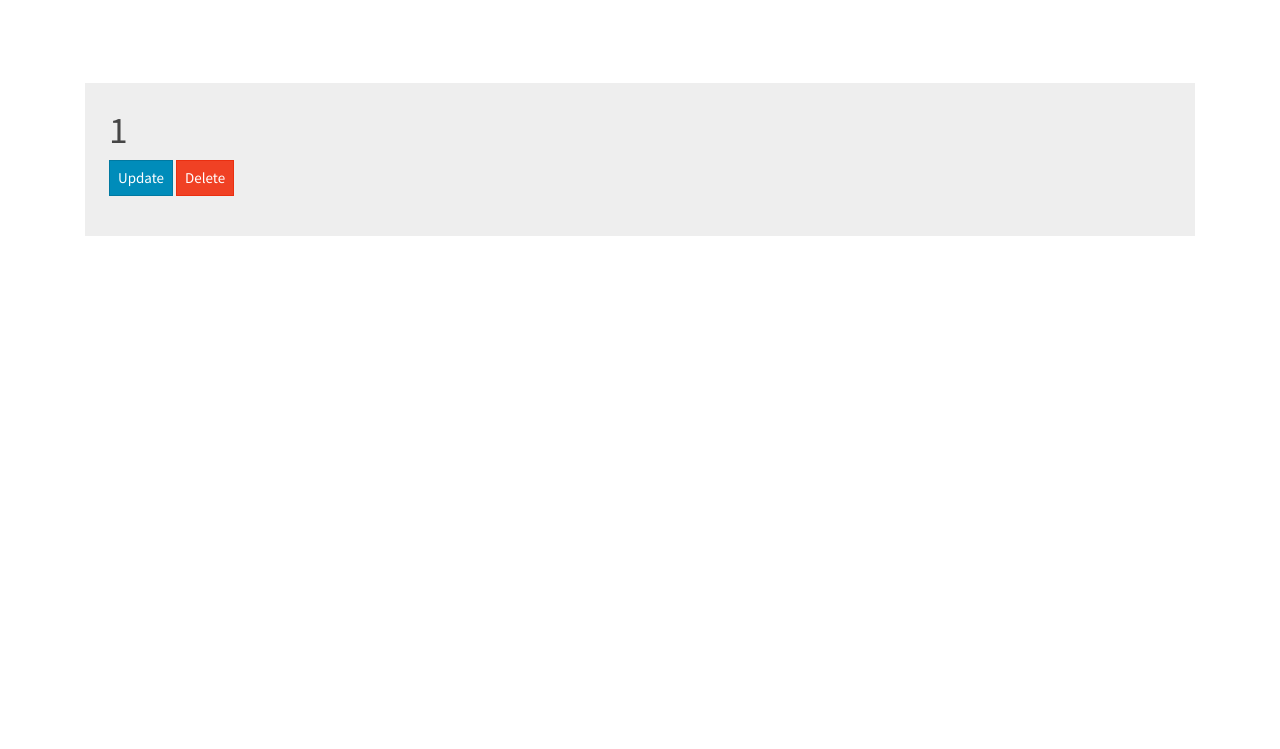
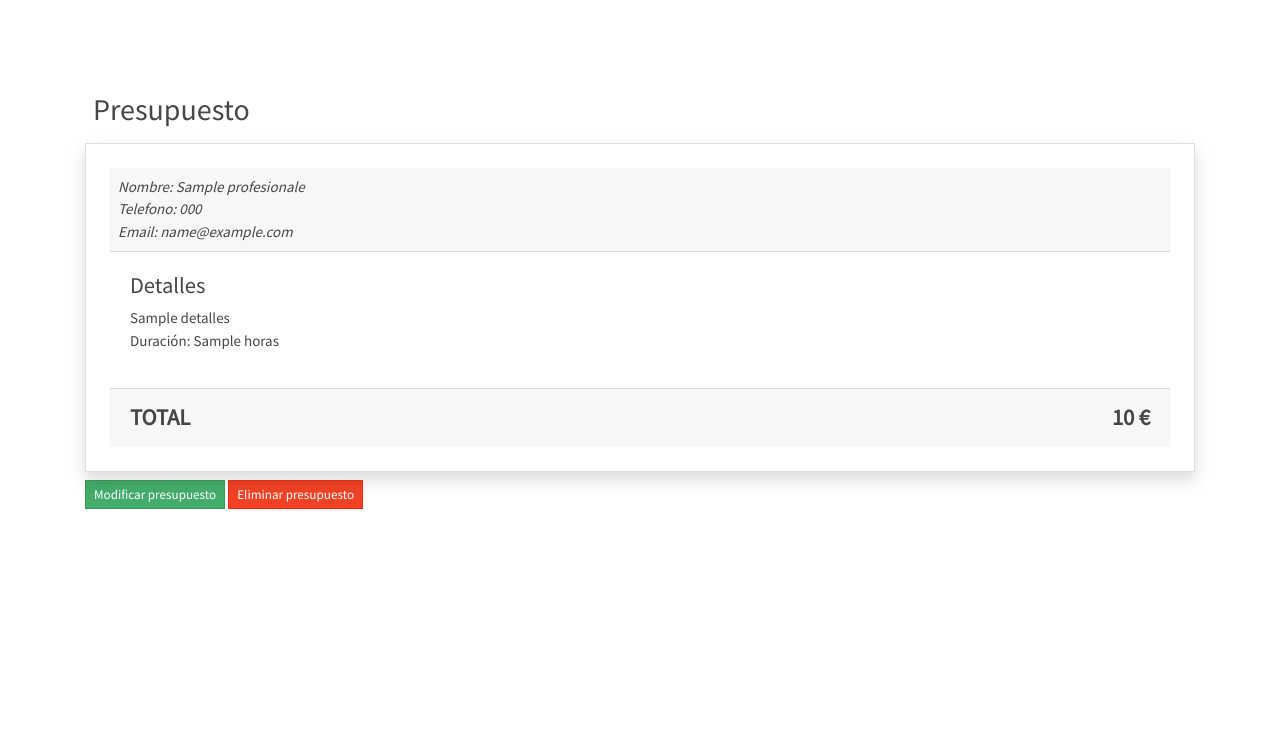
Before and after one commit to jujerez/selfemplo, a Yii app: template views/presupuestos/view.php in a window 1280 px wide. Shown: the top 749 px of the page. Run offline with PHP 8.4 and a stand-in for Yii, Linux system fonts and the light colour scheme; the template is opened without the code that fills it: most values are stand-ins (such as "Sample title", 1, 10 or a date in 2020); data that the repository does not hold is empty; some libraries are stand-ins or nearby versions.

Commit message:
Modifico bd y vista presupuestos

```diff
--- a/models/Presupuestos.php
+++ b/models/Presupuestos.php
@@ -40,6 +40,7 @@ class Presupuestos extends \yii\db\ActiveRecord
             [['duracion_estimada',], 'number', 'min' => 0.1],
             [['detalles'], 'string'],
             [['estado'], 'boolean'],
+            [['created_at'], 'safe'],
             [['profesional_id', 'empleo_id'], 'default', 'value' => null],
             [['profesional_id', 'empleo_id'], 'integer'],
             [['empleo_id'], 'exist', 'skipOnError' => true, 'targetClass' => Empleos::className(), 'targetAttribute' => ['empleo_id' => 'id']],
@@ -55,11 +56,12 @@ class Presupuestos extends \yii\db\ActiveRecord
         return [
             'id' => 'ID',
             'precio' => 'Precio',
-            'duracion_estimada' => 'Duracion Estimada',
+            'duracion_estimada' => 'Duración Estimada',
             'detalles' => 'Detalles',
-            'estado' => 'Estado',
+            'estado' => 'Aprobado',
             'profesional_id' => 'Profesional ID',
             'empleo_id' => 'Empleo ID',
+            'created_at' => 'Fecha de publicación',
         ];
     }
 
--- a/views/presupuestos/view.php
+++ b/views/presupuestos/view.php
@@ -1,5 +1,6 @@
 <?php
 
+use kartik\icons\Icon;
 use yii\bootstrap4\Html;
 use yii\widgets\DetailView;
 
@@ -12,36 +13,50 @@ $this->params['breadcrumbs'][] = $this->title;
 \yii\web\YiiAsset::register($this);
 ?>
 <main class="presupuestos-view container">
+
+
     <div class="row">
         <section class="col-12">
-            <div class="p-4 bg-light">
+            <h2 class="p-2">Presupuesto</h2>
+            <div class="card shadow p-4 mb-2 ">
 
-                <h1><?= Html::encode($this->title) ?></h1>
+                <div class="card-header p-2 d-flex justify-content-between">
+                    <span class="text-left ">
+                        <p class="cabecera"> Nombre: <?= Html::encode($model->profesional->profesionales->nombre) ?></p>
+                        <p class="cabecera"> Telefono: <?= Html::encode($model->profesional->profesionales->telefono) ?></p>
+                        <p class="cabecera"> Email: <?= Html::encode($model->profesional->email) ?></p>
+                    </span>
 
+
+                    <span class=" text-muted float-right d-none d-sm-none d-md-block">
+                        <?= Icon::show('calendar-alt') . Yii::$app->formatter->asDate($model->created_at)?>
+                    </span>
+                </div>
+                <div class="card-body">
+                    <h4>Detalles</h4>
+
+                    <p class="card-text mb-auto"><?= nl2br(Html::encode($model->detalles)) ?></p>
+                    <p class="card-text mb-auto">Duración: <?= Html::encode($model->duracion_estimada)?> horas</p>
+                </div>
+
+                <div class="card-footer d-flex justify-content-between mt-3">
+
+                    <span class="total"><b>TOTAL</b></span>
+                    <span class="total float-right"><b><?= Html::encode($model->precio)?> €</b></span>
+
+                </div>
+            </div>
                 <p>
-                    <?= Html::a('Update', ['update', 'id' => $model->id], ['class' => 'btn btn-primary']) ?>
-                    <?= Html::a('Delete', ['delete', 'id' => $model->id], [
-                        'class' => 'btn btn-danger',
+                    <?= Html::a('Modificar presupuesto', ['update', 'id' => $model->id], ['class' => 'btn btn-sm btn-success']) ?>
+                    <?= Html::a('Eliminar presupuesto', ['delete', 'id' => $model->id], [
+                        'class' => 'btn btn-sm btn-danger',
                         'data' => [
-                            'confirm' => 'Are you sure you want to delete this item?',
+                            'confirm' => '¿Estas seguro que deseas eliminar eliminar el presupuesto?',
                             'method' => 'post',
                         ],
                     ]) ?>
                 </p>
-                <?= DetailView::widget([
-                    'model' => $model,
-                    'attributes' => [
-                        'id',
-                        'precio',
-                        'duracion_estimada',
-                        'estado:boolean',
-                        'profesional_id',
-                        'empleo_id',
-                    ],
-                ]) ?>
-            </div>
         </section>
     </div>
 
-
 </main>
--- a/web/css/site.css
+++ b/web/css/site.css
@@ -337,3 +337,13 @@ a.desc:after {
 .gris {
     background-color: #5F7D95;
 }
+
+/*Presupuesto*/
+p.cabecera {
+   margin: 0px;
+   font-style: italic;
+}
+
+.total {
+    font-size: 1.5em;
+}
```
Also changed, not shown: views/presupuestos/_form.php (+17 -17 lines), db/selfemplo.sql.
